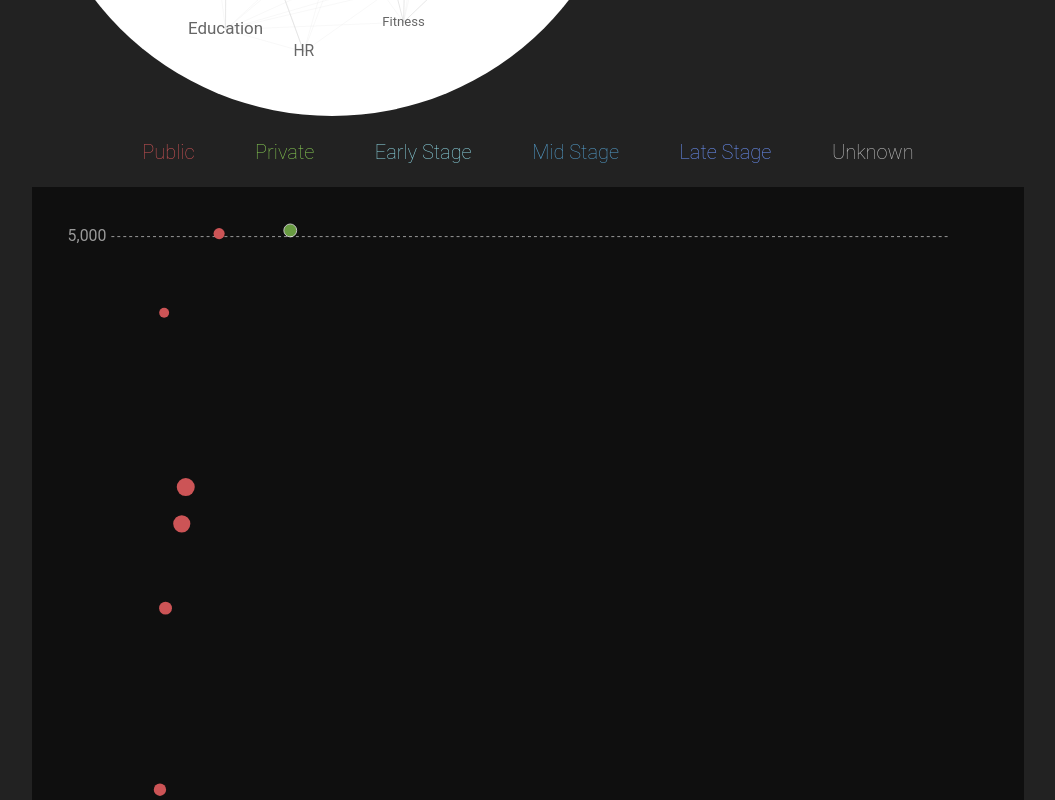
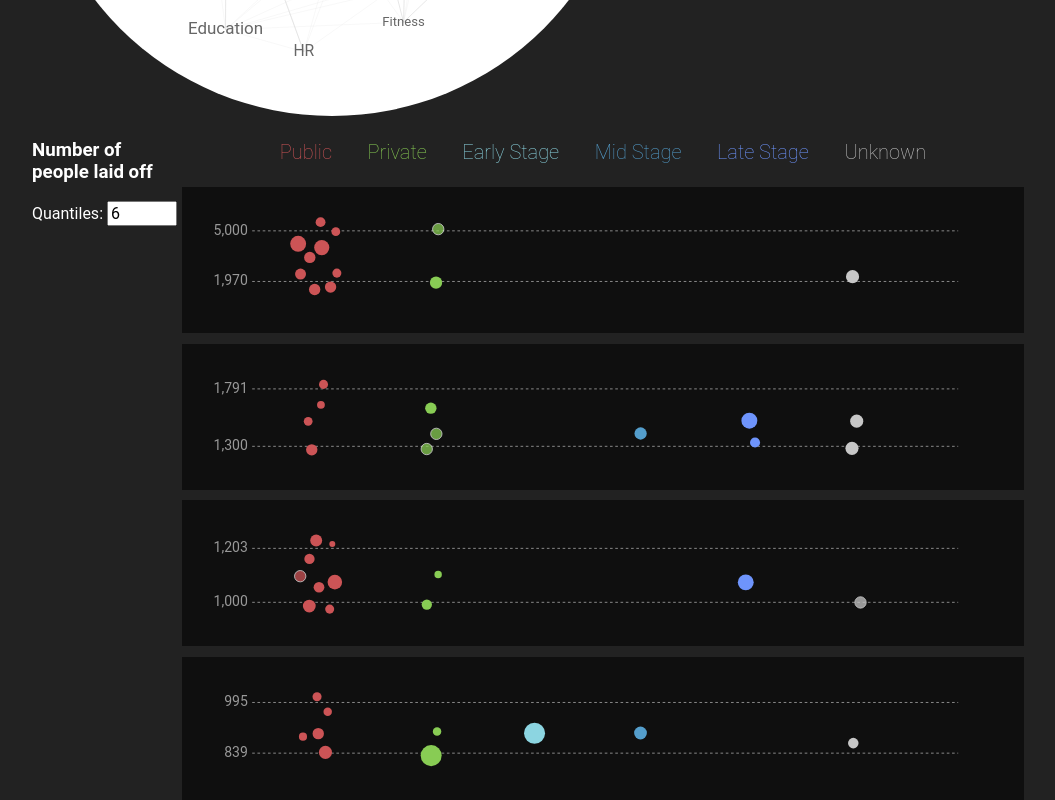
Before and after one commit to Shanfan/shanfanhuang.com, a SvelteKit app: page /projects/the-fuzzy-work in a window 1280 px wide. Shown: the part 500-1300 px from the top of the page, without its empty margins (112-1167 px from the left). Built offline with nearby package versions, Linux system fonts and the light colour scheme; a web font is replaced by a local one.

Commit message:
Add quantile slicer UI - WIP

```diff
--- a/src/routes/projects/the-fuzzy-work/+page.svelte
+++ b/src/routes/projects/the-fuzzy-work/+page.svelte
@@ -3,6 +3,7 @@
 	import * as d3 from 'd3';
 	import IndustryFilter from './IndustryFilter.svelte';
 	import CompanySwarm from './CompanySwarm.svelte';
+	import Bulletin from './Bulletin.svelte';
 
 	let { data } = $props();
 	const relationships = data.relationships;
@@ -11,43 +12,53 @@
 
 	const stages = ['Public', 'Private', 'Early Stage', 'Mid Stage', 'Late Stage', 'Unknown'];
 	const colors = ['#CC5456', '#88CC54', '#8CD5E1', '#549ECC', '#6E94FC', '#C7C7C7'];
-	const chartWidth = 1000;
-	const chartHeight = 1200;
+	const chartWidth = 960;
 
 	let selectedCompany = $state({ company: 'Company', industry: 'Industry' });
 
 	// Ledgend:
 	//   * Show number of companies under each "stage" ledgend
 	//   * bubble size
-	//   * notation for quantiles
-	// * UI: number of layoff filter, industry filter, Slicing filter (1~6)
+	//   * (maybe) notation for quantiles
 
-	// these 3 all need to be changed to states for user input
-	const layoffNumBound = [500, 5000];
-	const slices = 1;
-	const selectedIndustries = ['Finance', 'Retail', 'Consumer', 'Data', 'Crypto', 'Sales'];
+	// General user interactions:
+	//   * Add a collapse/expand button for the billboard
+	//   * consider what's the best way to show the industry filter
 
-	// these will be in $effect() block to take user input
-	const filteredData = layoffByCompany.filter(
+	// * Filter UI:
+	// 	 * Slicing filter (1~8),
+	// 	 * number of layoff filter,
+	//   * industry filter,
+	//   * maybe allow for search by company name?
+	let slices = $state(6);
+	let layoffNumBound = $state([500, 5000]);
+	let selectedIndustries = $state(['Finance', 'Retail', 'Consumer', 'Data', 'Crypto', 'Sales']);
+
+	let chartHeight = $derived(1000 / slices);
+
+	let filteredData = layoffByCompany.filter(
 		(d) =>
 			d.layoff >= layoffNumBound[0] &&
 			d.layoff <= layoffNumBound[1] &&
 			selectedIndustries.includes(d.industry)
 	);
 
-	const quantileScale = d3
+	let quantileScale = $derived(
+		d3
 			.scaleQuantile()
 			.domain(filteredData.map((d) => d.layoff))
-		.range([...Array(slices).keys()].map((i) => i + 1));
-	const quantiles = quantileScale.range().sort(d3.descending);
+			.range([...Array(slices).keys()].map((i) => i + 1))
+	);
+	let quantiles = $derived(quantileScale.range().sort(d3.descending));
 
-	// Then we slice the data so that we can produce x number of SVGs
 	function getQuantileData(n) {
 		if (n < 1 || n > slices) {
 			throw new Error(`n must be between 1 and ${slices}`);
 		}
 		return filteredData.filter((d) => quantileScale(d.layoff) === n);
 	}
+
+	$effect(() => {});
 </script>
 
 <svelte:head>
@@ -57,7 +68,13 @@
 
 <div>
 	<IndustryFilter {relationships} {industries} />
-	<div class="graph-containder">
+	<div class="chart-wrapper">
+		<div class="filter-UI">
+			<h3>Number of people laid off</h3>
+			<label for="quantiles">Quantiles:</label>
+			<input id="quantiles" type="number" min="1" , max="8" step="1" bind:value={slices} />
+		</div>
+		<div class="graph-container">
 			<div class="color-encoding">
 				{#each stages as stage, i}
 					<p style="color: {colors[i]}">{stage}</p>
@@ -65,13 +82,12 @@
 			</div>
 
 			{#each quantiles as q}
-			<!-- <p style="color: white">{q}-th quantile</p> -->
 				<CompanySwarm
 					{stages}
 					{colors}
 					slicedData={getQuantileData(q)}
+					height={chartHeight}
 					width={chartWidth}
-				height={chartHeight / slices}
 					whichCompany={(node) => {
 						selectedCompany = node;
 					}}
@@ -82,77 +98,31 @@
 					<p style="color: {colors[i]}">{stage}</p>
 				{/each}
 			</div>
-		<div class="billboard">
-			<h3>Layoff Events by Company</h3>
-			<p>
-				{selectedCompany.company} | {selectedCompany.industry} | Total: {d3.format(',')(
-					selectedCompany.layoff
-				)} ppl laid off
-			</p>
-			<table>
-				<thead>
-					<tr>
-						<th>Date</th>
-						<th>Location</th>
-						<th>%</th>
-						<th>Layoff</th>
-					</tr>
-				</thead>
-				<tbody>
-					{#each selectedCompany.events as e}
-						<tr>
-							<td>{e.date}</td>
-							<td>{e.location} <br /> {e.country}</td>
-							<td>{e.percentage ? e.percentage : 'N/A'}</td>
-							<td>{d3.format(',')(e.layoff)}</td>
-						</tr>
-					{/each}
-				</tbody>
-			</table>
 		</div>
 	</div>
+	<Bulletin company={selectedCompany} />
 </div>
 
 <style>
-	.graph-containder {
+	.chart-wrapper {
 		position: relative;
+		display: flex;
+		width: 100%;
+		height: 100%;
 	}
+
+	.filter-UI {
+		width: 150px;
+		color: white;
+	}
+
+	.graph-container {
+		flex-grow: 1;
+	}
+
 	.color-encoding {
 		display: flex;
 		justify-content: space-around;
 		margin: 0 80px;
 	}
-	.billboard {
-		position: fixed;
-		right: 0;
-		top: 30vh;
-		padding: 1em;
-		width: 25em;
-		border-radius: 5px 0 0 5px;
-		background-color: white;
-		text-align: center;
-		box-shadow: 0 0 10px rgba(0, 0, 0, 0.3);
-	}
-	.billboard h3 {
-		margin-top: 0;
-	}
-	.billboard p {
-		font-size: 1em;
-	}
-	.billboard table {
-		width: 100%;
-		text-align: left;
-		font-size: 0.85em;
-	}
-	.billboard table td {
-		padding: 0.25em 0.5em;
-	}
-	.billboard table td:last-child,
-	.billboard table th:last-child {
-		text-align: right;
-	}
-
-	.billboard table tbody tr:nth-child(odd) {
-		background-color: #f2f2f2;
-	}
 </style>
--- a/src/routes/projects/the-fuzzy-work/CompanySwarm.svelte
+++ b/src/routes/projects/the-fuzzy-work/CompanySwarm.svelte
@@ -92,7 +92,7 @@
 	});
 </script>
 
-<svg width="100%" height="100%" viewBox="0, 0, {dims.width}, {dims.height}">
+<svg viewBox="0, 0, {dims.width}, {dims.height}">
 	<g class="axix" transform="translate(0, {dims.marginTop})">
 		{#each yTicks as tick}
 			<line
```
Lines whose indentation alone changed are shown as unchanged.
